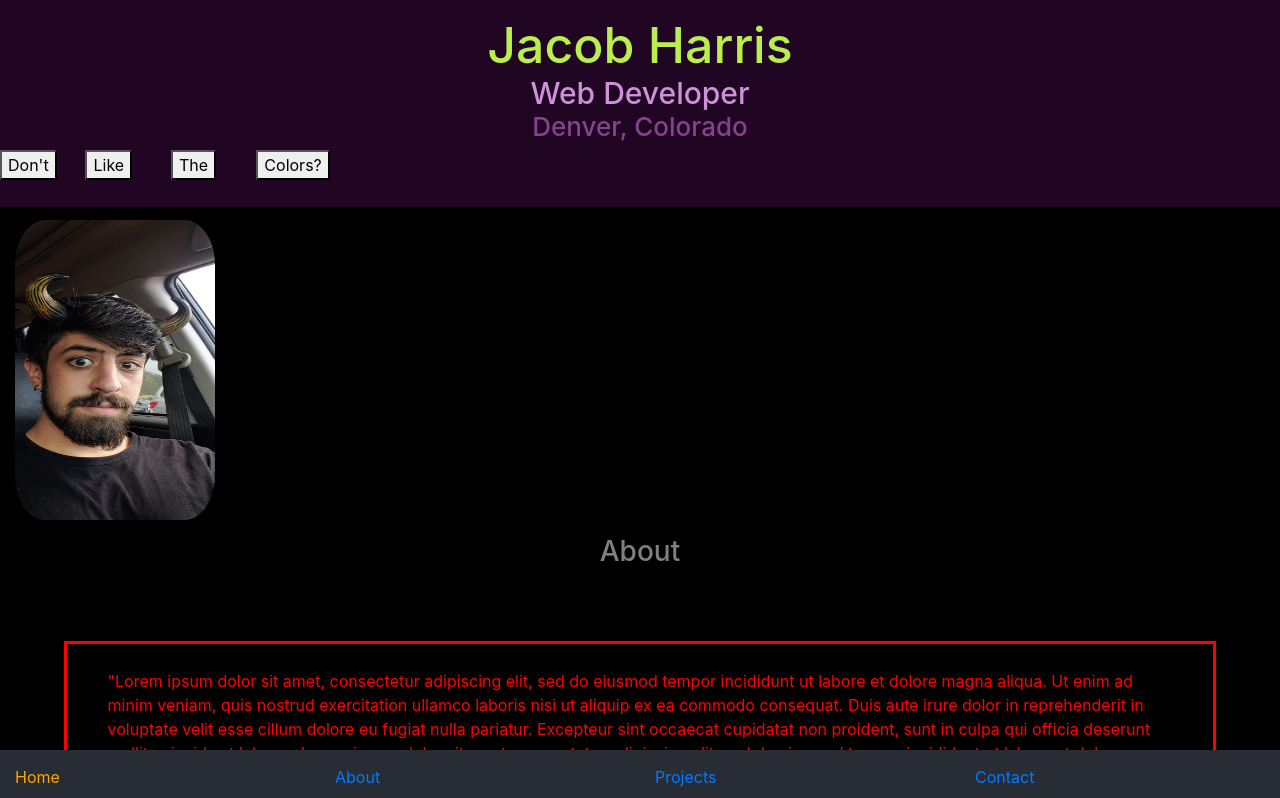
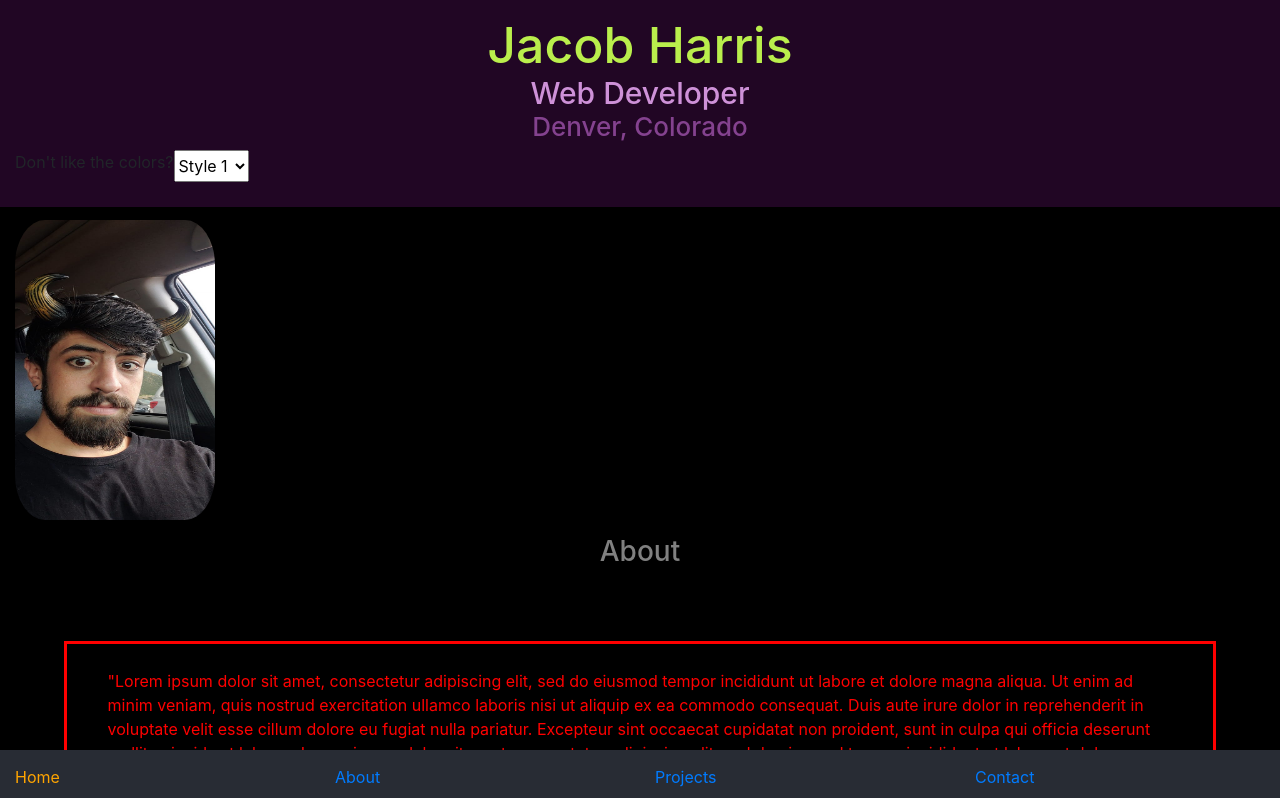
Before and after one commit to jgharris314/portfolio-2021, a React (Create React App) app: page / in a window 1280 px wide. Shown: the top 798 px of the page. Built offline with nearby package versions, Linux system fonts and the light colour scheme; a web font is replaced by a local one.

Commit message:
updated style switcher

```diff
--- a/package.json
+++ b/package.json
@@ -3,13 +3,14 @@
   "version": "0.1.0",
   "private": true,
   "dependencies": {
+    "@popperjs/core": "^2.9.2",
     "@testing-library/jest-dom": "^5.12.0",
     "@testing-library/react": "^11.2.7",
     "@testing-library/user-event": "^12.8.3",
     "react": "^17.0.2",
     "react-dom": "^17.0.2",
+    "react-router-dom": "^5.2.0",
     "react-scripts": "4.0.3",
-    "react-router-dom": "^5.2.0",
     "web-vitals": "^1.1.2"
   },
   "scripts": {
--- a/src/Layout/index.css
+++ b/src/Layout/index.css
@@ -22,4 +22,5 @@
   margin-top: 150px;
   position: fixed;
   z-index: 9999;
+  margin-left: 15px;
 }
--- a/src/Layout/index.jsx
+++ b/src/Layout/index.jsx
@@ -4,6 +4,7 @@ import Header from "../Header/Header";
 import Navigation from "../Navigation/Navigation";
 import Body from "../Body/Body";
 import "./index.css";
+
 export default function Layout() {
   const [styles, setStyles] = useState({
     header: {
@@ -72,15 +73,15 @@ export default function Layout() {
 
   const styleArray = [styleOne, styleTwo, styleThree, styleFour];
 
-  const styleSwitchOnClick = (id) => {
-    setStyles(styleArray[id])
+  const styleSwitchOnClick = (event)=> {
+    setStyles(styleArray[event.target.value])
   };
 
   return (
     <div className="container layoutDiv">
       <div className="row headerDiv">
-        <div className="row styleButtons">
-          <div className="col col-3">
+         <div className="row styleButtons">
+         {/* <div className="col col-3">
             <button onClick={() => styleSwitchOnClick(0)}>Don't</button>
           </div>
           <div className="col col-3">
@@ -91,7 +92,29 @@ export default function Layout() {
           </div>
           <div className="col col-3">
             <button onClick={() => styleSwitchOnClick(3)}>Colors?</button>
-          </div>
+          </div> */}
+
+        <label> Don't like the colors?</label>
+
+        <select
+          name="color_option"
+          id="color_option"
+          onChange={styleSwitchOnClick}
+        >
+
+          {styleArray.map((x, index) => (
+            <option
+              key={index}
+              value={index}
+            >{`Style ${index + 1}`}</option>
+          ))}
+        </select>
+
+
+        {/* <button type="submit" className="btn btn-primary">Submit</button> */}
+        {/* <button onClick={handleCancel} className="btn btn-danger">Cancel</button> */}
+
+
         </div>
 
         <Header headerStyles={styles.header} />
```
Also changed, not shown: src/Contact/Contact.jsx (added, +14 -0 lines), 1 other file (tests, documents, lock files or other folders).
